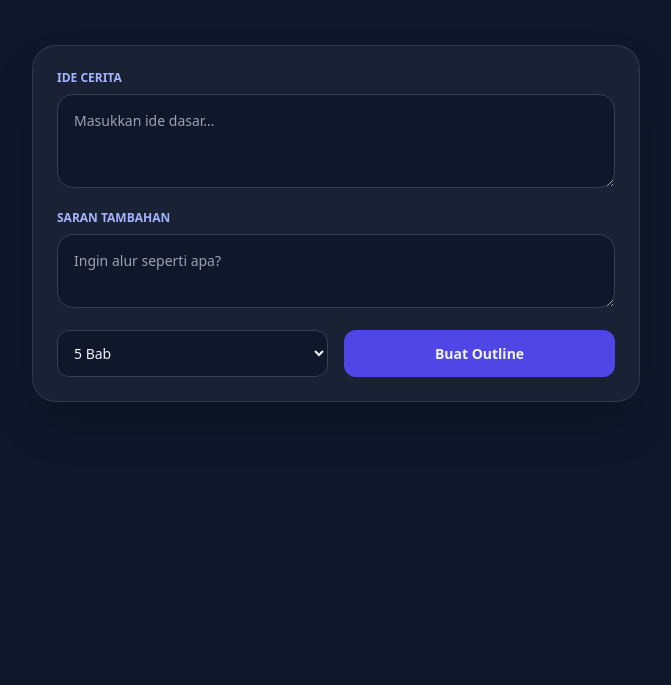
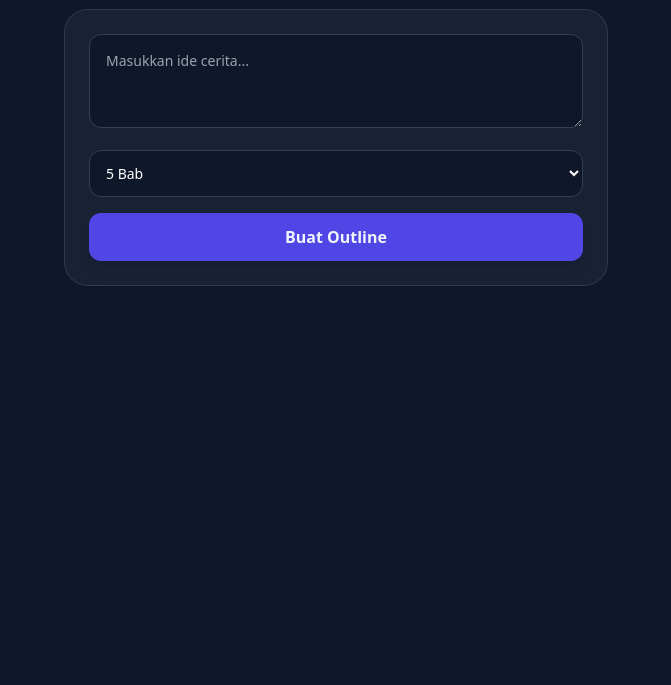
Before and after one commit to kimoris215-dot/index.html, a plain HTML site: page index.html in a window 1280 px wide. Shown: the part 115-800 px from the top of the page, without its empty margins (304-975 px from the left). Drawn offline with nearby package versions, Linux system fonts and the light colour scheme.

Commit message:
Update index.html

```diff
--- a/index.html
+++ b/index.html
@@ -3,52 +3,54 @@
 <head>
     <meta charset="UTF-8">
     <meta name="viewport" content="width=device-width, initial-scale=1.0">
-    <title>NovelConsult - Lab Penulis</title>
+    <title>NovelConsult</title>
     <script src="https://cdn.tailwindcss.com"></script>
     <style>
         body { background-color: #0f172a; color: #f1f5f9; padding-bottom: 80px; }
-        .glass { background: rgba(30, 41, 59, 0.7); backdrop-filter: blur(12px); border: 1px solid rgba(255, 255, 255, 0.1); }
-        .hidden-page { display: none; }
-        .nav-active { color: #818cf8; border-top: 3px solid #818cf8; }
+        .glass { background: rgba(30, 41, 59, 0.7); backdrop-filter: blur(10px); border: 1px solid rgba(255, 255, 255, 0.1); }
     </style>
 </head>
 <body>
-
-    <div id="home-page" class="p-4 md:p-8 max-w-2xl mx-auto space-y-6">
+    <div id="home-page" class="p-4 max-w-xl mx-auto space-y-6">
         <header class="text-center py-6">
-            <h1 id="title" class="text-3xl font-extrabold text-indigo-400">NovelConsult ✍️</h1>
-            <p id="subtitle" class="text-slate-400 text-sm">Rancang mahakaryamu di sini</p>
+            <h1 class="text-3xl font-bold text-indigo-400">NovelConsult ✍️</h1>
         </header>
 
-        <div class="glass p-6 rounded-3xl space-y-4 shadow-2xl">
-            <div>
-                <label id="lbl-idea" class="block text-xs font-bold text-indigo-300 uppercase mb-2">Ide Cerita</label>
-                <textarea id="user-idea" rows="3" class="w-full bg-slate-900 border border-slate-700 rounded-2xl p-4 text-sm outline-none focus:border-indigo-500" placeholder="Masukkan ide dasar..."></textarea>
-            </div>
-
-            <div>
-                <label id="lbl-suggest" class="block text-xs font-bold text-indigo-300 uppercase mb-2">Saran Tambahan</label>
-                <textarea id="user-suggestion" rows="2" class="w-full bg-slate-900 border border-slate-700 rounded-2xl p-4 text-sm outline-none focus:border-indigo-500" placeholder="Ingin alur seperti apa?"></textarea>
-            </div>
-
-            <div class="grid grid-cols-2 gap-4">
-                <select id="total-chapters" class="bg-slate-900 border border-slate-700 rounded-xl p-3 text-sm">
-                    <option value="5">5 Bab</option>
-                    <option value="10">10 Bab</option>
-                    <option value="20">20 Bab</option>
-                </select>
-                <button onclick="generate()" id="btn-gen" class="bg-indigo-600 rounded-xl font-bold text-sm hover:bg-indigo-700 transition-all">Buat Outline</button>
-            </div>
+        <div class="glass p-6 rounded-3xl space-y-4">
+            <textarea id="user-idea" rows="3" class="w-full bg-slate-900 border border-slate-700 rounded-xl p-4 text-sm text-white outline-none focus:border-indigo-500" placeholder="Masukkan ide cerita..."></textarea>
+            <select id="total-chapters" class="w-full bg-slate-900 border border-slate-700 rounded-xl p-3 text-sm text-white">
+                <option value="5">5 Bab</option>
+                <option value="10">10 Bab</option>
+                <option value="20">20 Bab</option>
+            </select>
+            <button onclick="generate()" class="w-full bg-indigo-600 py-3 rounded-xl font-bold shadow-lg active:scale-95 transition-all">Buat Outline</button>
         </div>
 
-        <div id="result" class="hidden glass p-6 rounded-3xl space-y-6">
-            <div class="border-b border-slate-700 pb-4">
-                <h3 id="res-setting" class="text-indigo-400 font-bold mb-1">Latar & Dunia</h3>
-                <p id="display-setting" class="text-sm text-slate-300 italic"></p>
-            </div>
-            <div id="display-chapters" class="space-y-4"></div>
+        <div id="result" class="hidden glass p-6 rounded-3xl space-y-4">
+            <h3 class="text-indigo-400 font-bold border-b border-slate-700 pb-2">Outline Novel Kamu:</h3>
+            <div id="display-chapters" class="space-y-3"></div>
         </div>
     </div>
 
-    <div id="profile-page" class="hidden-page p-4 md:p-8 max-w-2xl mx-auto">
-        <div class="glass p-8 rounded-3xl space
+    <script>
+        function generate() {
+            const idea = document.getElementById('user-idea').value;
+            const count = document.getElementById('total-chapters').value;
+            if(!idea) return alert("Isi ide ceritanya dulu!");
+
+            const list = document.getElementById('display-chapters');
+            list.innerHTML = "";
+            document.getElementById('result').classList.remove('hidden');
+
+            for(let i=1; i<=count; i++) {
+                const div = document.createElement('div');
+                div.className = "p-4 bg-slate-800/50 rounded-xl border-l-4 border-indigo-500";
+                div.innerHTML = `<h4 class="font-bold text-indigo-300 text-xs">BAB ${i}</h4>
+                                 <p class="text-sm text-slate-300 mt-1">Kejadian penting dan alur cerita untuk bab ${i} berdasarkan tema: ${idea.substring(0, 20)}...</p>`;
+                list.appendChild(div);
+            }
+            window.scrollTo({ top: document.getElementById('result').offsetTop, behavior: 'smooth' });
+        }
+    </script>
+</body>
+</html>
```
